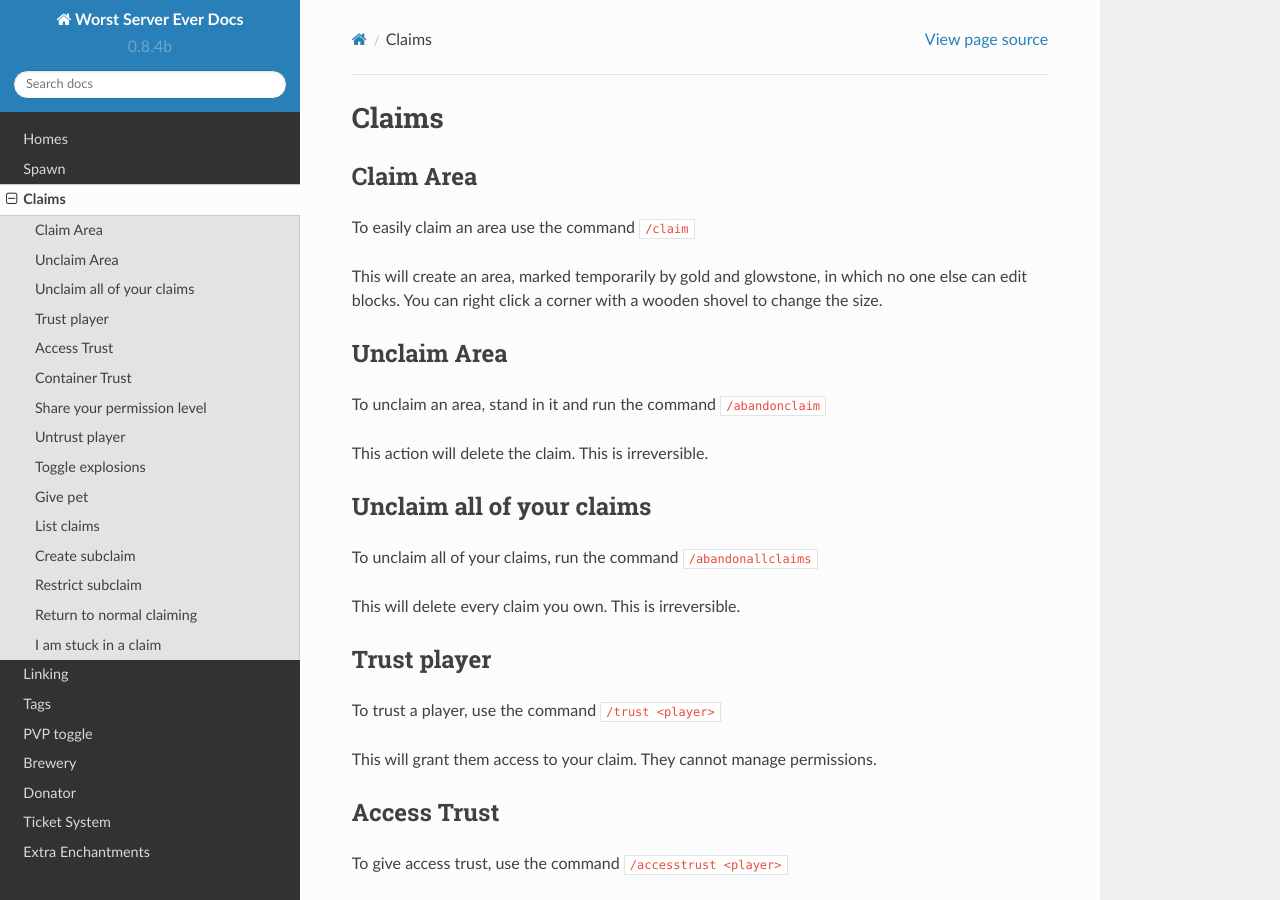
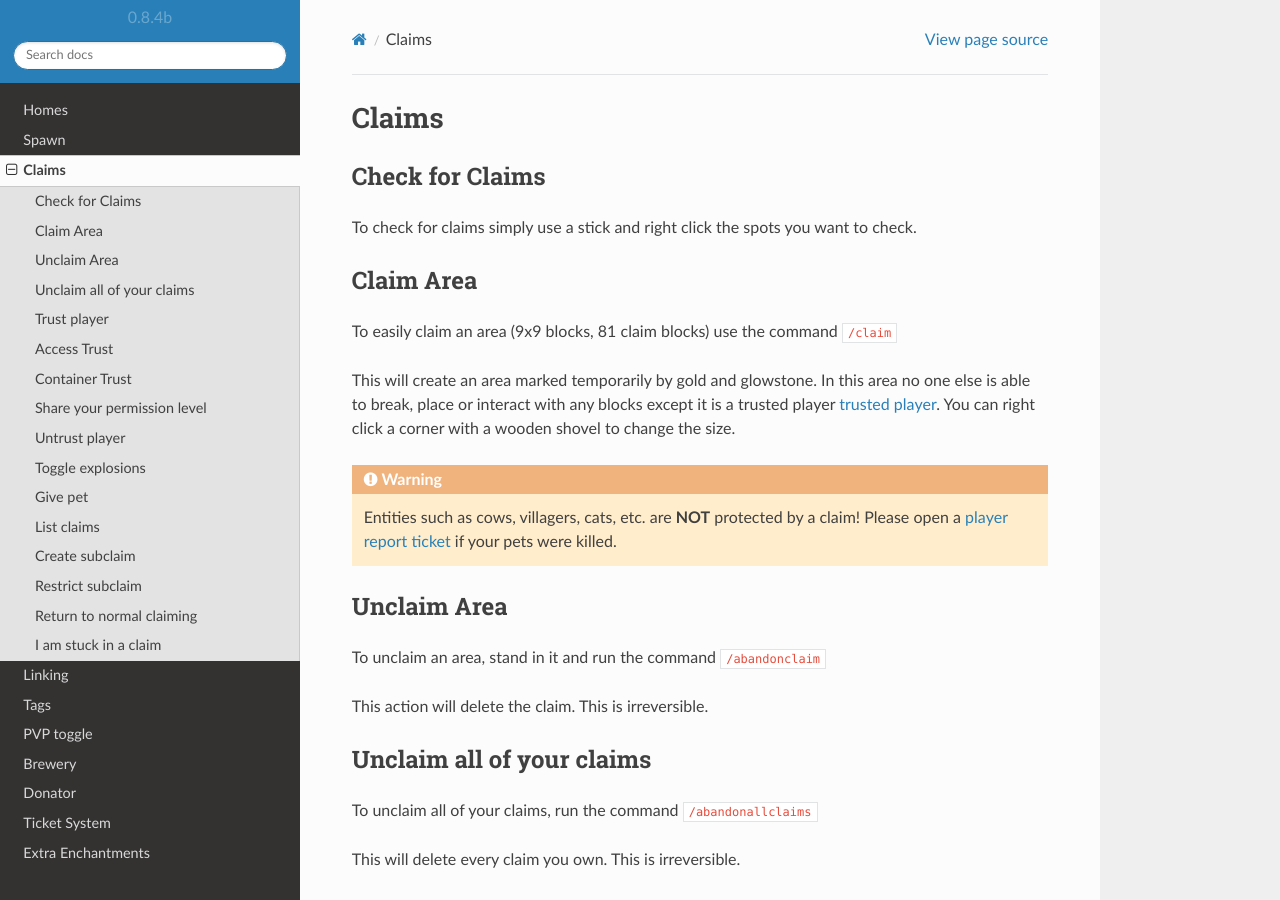
Before and after one commit to footdabmommy/wse, a Sphinx documentation site: the page built from docs/source/claims.rst, in a window 1280 px wide and 900 px high. Built offline with Sphinx 7.4.7 and the Read the Docs theme 2.0.0, drawn with Linux system fonts in a browser that asks for light colours.

Commit message:
Update claims.rst

```diff
--- a/docs/source/claims.rst
+++ b/docs/source/claims.rst
@@ -1,12 +1,20 @@
 Claims
 =====
+
+Check for Claims
+--------
+| To check for claims simply use a stick and right click the spots you want to check.
 
 Claim Area
 --------
 
-| To easily claim an area use the command ``/claim``
-This will create an area, marked temporarily by gold and glowstone, in which no one else can edit blocks.
+| To easily claim an area (9x9 blocks, 81 claim blocks) use the command ``/claim``
+This will create an area marked temporarily by gold and glowstone.
+In this area no one else is able to break, place or interact with any blocks except it is a trusted player `trusted player <https://docs.worstserverever.com/en/latest/claims.html#trust-player>`_.
 You can right click a corner with a wooden shovel to change the size.
+
+.. warning:: Entities such as cows, villagers, cats, etc. are **NOT** protected by a claim!
+    Please open a `player report ticket <https://docs.worstserverever.com/en/latest/ticket%20system.html#player-member-reports>`_ if your pets were killed.
 
 Unclaim Area
 --------
```
